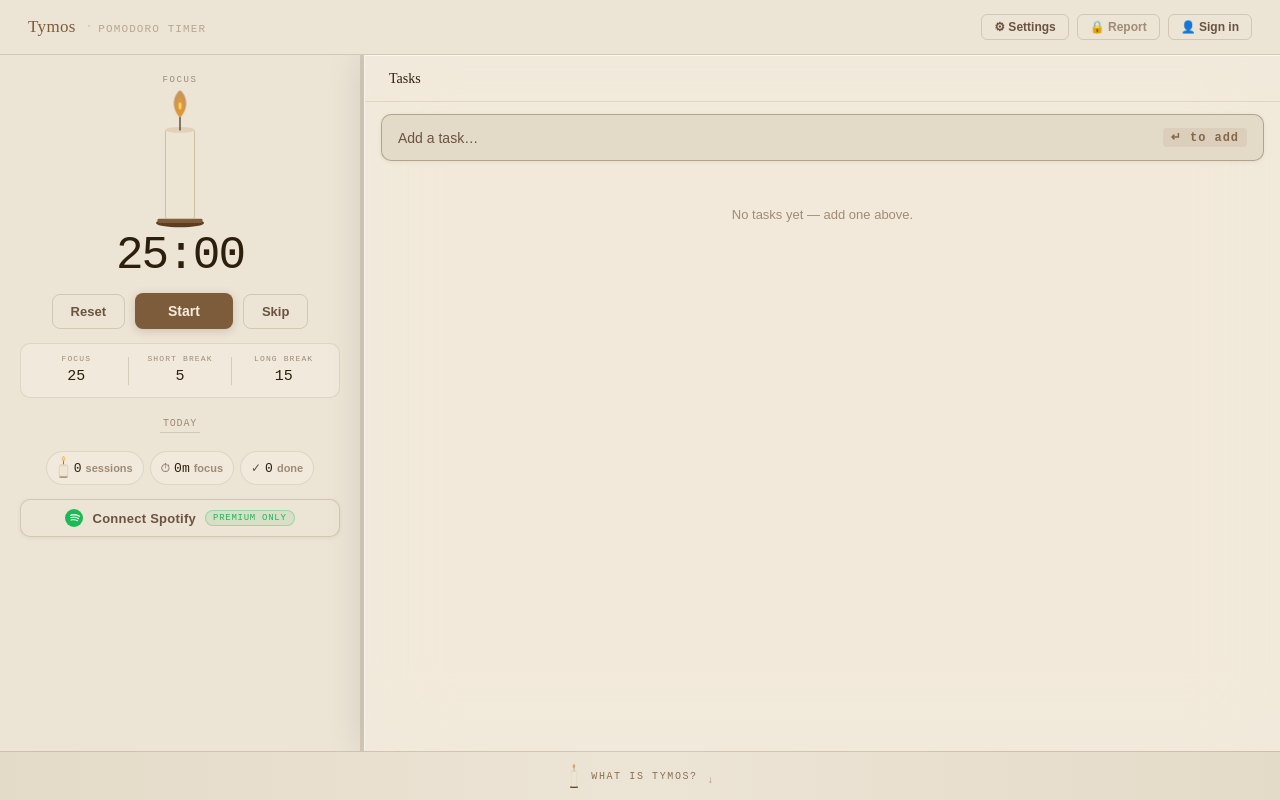
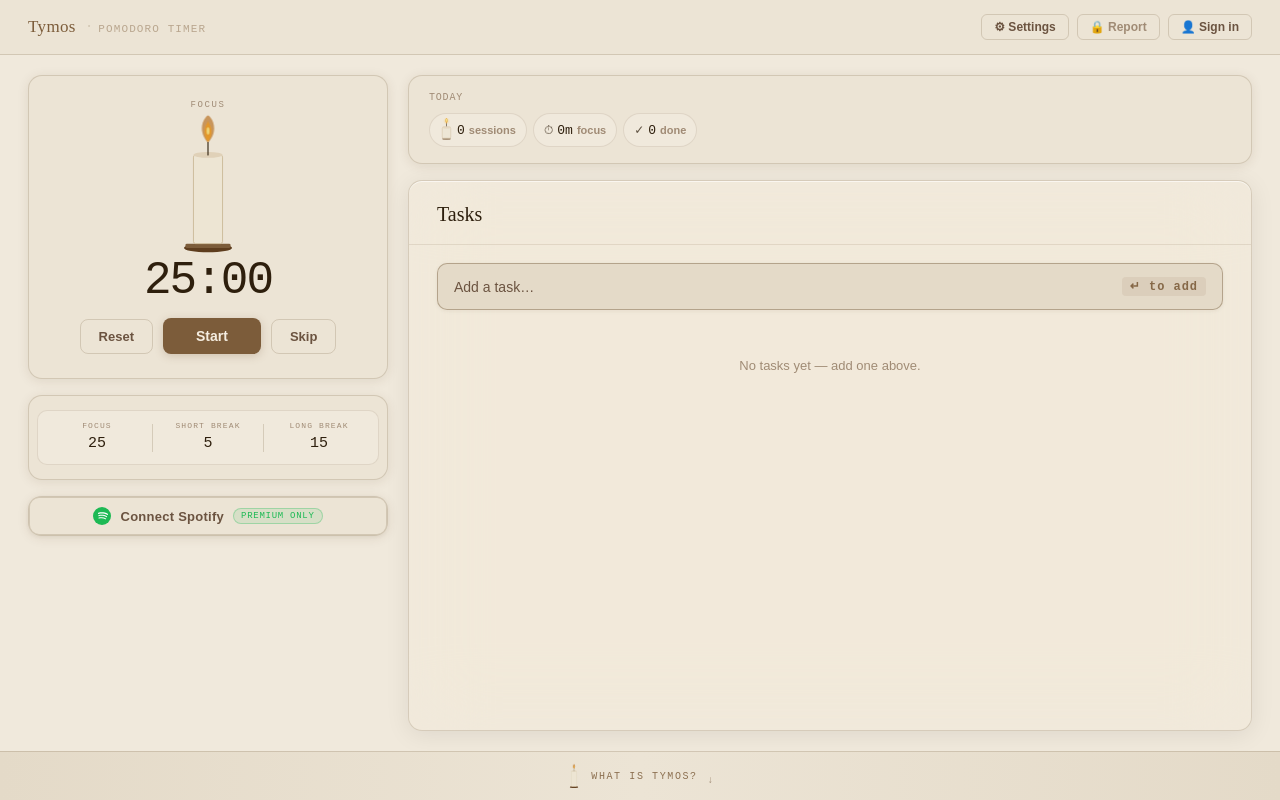
Before and after one commit to jayden2610/tymos, a plain HTML site: page index.html in a window 1280 px wide. Shown: the top 800 px of the page. Drawn offline with nearby package versions, Linux system fonts and the light colour scheme; a web font is replaced by a local one.

Commit message:
Restructure focus view into card-based two-column layout
Splits the timer panel into stacked cards (timer, durations, spotify)
in the left column, and moves the Today stats into its own card above
an enlarged Tasks card in the right column.

Co-Authored-By: Claude Sonnet 5 <noreply@anthropic.com>

```diff
--- a/index.html
+++ b/index.html
@@ -80,25 +80,47 @@ body {
 .main {
   flex: 1;
   min-height: 0;
+  min-width: 0;
   display: grid;
-  grid-template-columns: 360px 4px 1fr;
-  overflow: hidden;
-}
-
-.divider {
-  background: var(--border2);
-  position: relative;
-  cursor: col-resize;
-  user-select: none;
-  transition: background 0.15s;
-  z-index: 10;
-}
-.divider::after {
-  content: '';
-  position: absolute;
-  inset: 0 -4px;
-  cursor: col-resize;
-}
+  grid-template-columns: 360px minmax(0, 1fr);
+  gap: 20px;
+  padding: 20px 28px;
+  overflow-y: auto;
+}
+
+.divider { display: none; }
+
+.left-col {
+  display: flex;
+  flex-direction: column;
+  gap: 16px;
+}
+.right-col {
+  display: flex;
+  flex-direction: column;
+  gap: 16px;
+  min-height: 0;
+}
+
+.card {
+  background: var(--surface);
+  border: 1px solid var(--border2);
+  border-radius: 14px;
+  box-shadow: var(--shadow);
+}
+
+/* ── TODAY CARD ── */
+.today-card { padding: 16px 20px; flex-shrink: 0; }
+.today-card .stats-today-label { text-align: left; margin: 0 0 10px; }
+.today-card .stats-today-label::after { display: none; }
+.today-card .stats-row { justify-content: flex-start; }
+
+/* ── DURATIONS CARD ── */
+.durations-card {
+  display: flex;
+  padding: 14px 8px;
+}
+.durations-card .quick-time-row { width: 100%; }
 
 /* ── TIMER ── */
 .timer-panel {
@@ -106,9 +128,8 @@ body {
   flex-direction: column;
   align-items: center;
   justify-content: flex-start;
-  padding: 20px 20px;
+  padding: 24px 20px;
   gap: 14px;
-  background: var(--surface);
   overflow-y: auto;
   scrollbar-width: none;
 }
@@ -251,18 +272,19 @@ body.break-mode #candleFlame ellipse           { fill: #a8d0e0; }
 /* ── TASK PANEL ── */
 .task-panel {
   display: flex; flex-direction: column; overflow: hidden;
+  flex: 1;
+  min-height: 0;
   background: rgba(240, 233, 220, 0.55);
   backdrop-filter: blur(40px) saturate(1.4);
   -webkit-backdrop-filter: blur(40px) saturate(1.4);
-  border-left: 1px solid rgba(255,255,255,0.45);
-  box-shadow: inset 0 1px 0 rgba(255,255,255,0.6), -8px 0 32px rgba(0,0,0,0.08);
+  box-shadow: inset 0 1px 0 rgba(255,255,255,0.6), 0 4px 24px rgba(0,0,0,0.08);
 }
 .task-panel-header {
   display: flex; align-items: center; justify-content: space-between;
-  padding: 16px 24px 14px; border-bottom: 1px solid var(--border);
+  padding: 22px 28px 18px; border-bottom: 1px solid var(--border);
   background: transparent; flex-shrink: 0;
 }
-.panel-title { font-family: 'Lora', serif; font-size: 14px; font-weight: 500; color: var(--text); }
+.panel-title { font-family: 'Lora', serif; font-size: 20px; font-weight: 500; color: var(--text); }
 .add-task-btn {
   display: flex; align-items: center; gap: 6px;
   font-family: 'Nunito', sans-serif; font-size: 12px; font-weight: 600;
@@ -382,8 +404,8 @@ body.break-mode #candleFlame ellipse           { fill: #a8d0e0; }
 .qac-candle-icon { display: block; flex-shrink: 0; }
 
 .task-list {
-  flex: 1; overflow-y: auto; padding: 12px 16px;
-  display: flex; flex-direction: column; gap: 6px;
+  flex: 1; overflow-y: auto; padding: 18px 28px;
+  display: flex; flex-direction: column; gap: 8px;
 }
 .task-list::-webkit-scrollbar { width: 4px; }
 .task-list::-webkit-scrollbar-track { background: transparent; }
@@ -1523,7 +1545,8 @@ button:focus-visible, input:focus-visible, [contenteditable]:focus-visible {
 </div>
 <div id="focusView">
 <div class="main">
-  <div class="timer-panel">
+  <div class="left-col">
+  <div class="card timer-panel">
     <div class="candle-wrap">
       <div class="candle-sublabel" id="timerSub">Focus</div>
       <svg id="candleSvg" width="80" height="140" viewBox="0 0 110 190">
@@ -1548,7 +1571,37 @@ button:focus-visible, input:focus-visible, [contenteditable]:focus-visible {
       <button class="btn" onclick="skipPhase()">Skip</button>
     </div>
 
-    <!-- Quick time editor -->
+    <!-- Candle shelf — signed-in only -->
+    <div class="candle-shelf" id="candleShelf">
+      <div class="shelf-header">
+        <span class="shelf-rank-label">Candle collection</span>
+        <span class="shelf-rank-name" id="shelfRankName">Ember</span>
+      </div>
+      <div class="shelf-candles" id="shelfCandles"></div>
+      <div class="shelf-progress-row">
+        <div class="shelf-bar-wrap">
+          <div class="shelf-bar-fill" id="shelfBarFill" style="width:0%"></div>
+        </div>
+        <span class="shelf-bar-label" id="shelfBarLabel">0/4 → blue</span>
+      </div>
+    </div>
+
+    <div class="active-task-strip" id="activeTaskStrip">
+      <span style="font-size:10px;opacity:0.7;flex-shrink:0;">focusing on</span>
+      <span class="active-task-name" id="activeTaskName"></span>
+      <button onclick="clearActiveTask()" style="background:none;border:none;color:var(--accent);opacity:0.6;cursor:pointer;font-size:13px;padding:0;flex-shrink:0;" title="Clear active task">✕</button>
+    </div>
+
+    <div class="active-card-strip" id="activeCardStrip">
+      <span style="font-size:10px;opacity:0.7;flex-shrink:0;">card</span>
+      <span class="active-card-strip-name" id="activeCardStripName"></span>
+      <button onclick="clearActiveCard()" style="background:none;border:none;color:var(--accent2);opacity:0.6;cursor:pointer;font-size:13px;padding:0;flex-shrink:0;" title="Clear active card">✕</button>
+    </div>
+
+  </div>
+
+  <!-- Quick time editor -->
+  <div class="card durations-card">
     <div class="quick-time-row" title="Edit durations — changes apply when timer is not running">
       <div class="qte-group">
         <span class="qte-label">Focus</span>
@@ -1568,67 +1621,10 @@ button:focus-visible, input:focus-visible, [contenteditable]:focus-visible {
                onchange="quickTimeSave()" oninput="quickTimeSave()">
       </div>
     </div>
-
-    <span class="stats-today-label">Today</span>
-    <div class="stats-row">
-      <div class="stat-pill">
-        <span class="stat-pill-icon">
-          <svg width="13" height="22" viewBox="0 0 20 36" fill="none" xmlns="http://www.w3.org/2000/svg">
-            <defs><radialGradient id="glowStat" cx="50%" cy="50%" r="50%"><stop offset="0%" stop-color="#f0c040" stop-opacity="0.5"/><stop offset="100%" stop-color="#f0c040" stop-opacity="0"/></radialGradient></defs>
-            <ellipse cx="10" cy="34.5" rx="6" ry="1.5" fill="#5e3d1e" opacity="0.5"/>
-            <rect x="3" y="33" width="14" height="2" rx="1" fill="#7c5c3a"/>
-            <rect x="3" y="15" width="14" height="18" rx="2" fill="#ede5d3" stroke="#c4b08a" stroke-width="0.8"/>
-            <ellipse cx="10" cy="15" rx="7" ry="2" fill="#e0d1b8"/>
-            <line x1="10" y1="13" x2="10" y2="9" stroke="#2a1a08" stroke-width="1.2" stroke-linecap="round"/>
-            <ellipse cx="10" cy="5" rx="6" ry="6" fill="url(#glowStat)"/>
-            <path d="M10,9 C7.5,6 7.5,2 10,-0.5 C12.5,2 12.5,6 10,9Z" fill="#e28a0c"/>
-            <ellipse cx="10" cy="3.5" rx="1.3" ry="2.8" fill="#f5e070" opacity="0.95"/>
-          </svg>
-        </span>
-        <span class="stat-val" id="statSessions">0</span>
-        <span class="stat-lbl">sessions</span>
-      </div>
-      <div class="stat-pill">
-        <span class="stat-pill-icon">⏱</span>
-        <span class="stat-val" id="statTime">0m</span>
-        <span class="stat-lbl">focus</span>
-      </div>
-      <div class="stat-pill">
-        <span class="stat-pill-icon">✓</span>
-        <span class="stat-val" id="statTasks">0</span>
-        <span class="stat-lbl">done</span>
-      </div>
-    </div>
-
-    <!-- Candle shelf — signed-in only -->
-    <div class="candle-shelf" id="candleShelf">
-      <div class="shelf-header">
-        <span class="shelf-rank-label">Candle collection</span>
-        <span class="shelf-rank-name" id="shelfRankName">Ember</span>
-      </div>
-      <div class="shelf-candles" id="shelfCandles"></div>
-      <div class="shelf-progress-row">
-        <div class="shelf-bar-wrap">
-          <div class="shelf-bar-fill" id="shelfBarFill" style="width:0%"></div>
-        </div>
-        <span class="shelf-bar-label" id="shelfBarLabel">0/4 → blue</span>
-      </div>
-    </div>
-
-    <div class="active-task-strip" id="activeTaskStrip">
-      <span style="font-size:10px;opacity:0.7;flex-shrink:0;">focusing on</span>
-      <span class="active-task-name" id="activeTaskName"></span>
-      <button onclick="clearActiveTask()" style="background:none;border:none;color:var(--accent);opacity:0.6;cursor:pointer;font-size:13px;padding:0;flex-shrink:0;" title="Clear active task">✕</button>
-    </div>
-
-    <div class="active-card-strip" id="activeCardStrip">
-      <span style="font-size:10px;opacity:0.7;flex-shrink:0;">card</span>
-      <span class="active-card-strip-name" id="activeCardStripName"></span>
-      <button onclick="clearActiveCard()" style="background:none;border:none;color:var(--accent2);opacity:0.6;cursor:pointer;font-size:13px;padding:0;flex-shrink:0;" title="Clear active card">✕</button>
-    </div>
-
-    <!-- Spotify Player -->
-    <div class="spotify-bar" id="spotifyBar">
+  </div>
+
+  <!-- Spotify Player -->
+  <div class="card spotify-bar" id="spotifyBar">
       <!-- Connect state -->
       <button class="spotify-connect" id="spotifyConnectBtn" onclick="spotifyLogin()">
         <svg class="spotify-logo" viewBox="0 0 24 24" fill="none" xmlns="http://www.w3.org/2000/svg">
@@ -1668,19 +1664,52 @@ button:focus-visible, input:focus-visible, [contenteditable]:focus-visible {
           <button class="sp-disconnect" onclick="spDisconnect()">Disconnect</button>
         </div>
       </div>
-    </div>
   </div>
-
-  <div class="divider" id="resizeHandle"></div>
-
-  <div class="task-panel">
-    <div class="task-panel-header">
-      <span class="panel-title">Tasks</span>
-    </div>
-    <div class="task-list" id="taskList">
-      <!-- quick-add row injected by renderQuickAdd() -->
-    </div>
-  </div>
+  </div><!-- /left-col -->
+
+  <div class="right-col">
+    <div class="card today-card">
+      <span class="stats-today-label">Today</span>
+      <div class="stats-row">
+        <div class="stat-pill">
+          <span class="stat-pill-icon">
+            <svg width="13" height="22" viewBox="0 0 20 36" fill="none" xmlns="http://www.w3.org/2000/svg">
+              <defs><radialGradient id="glowStat" cx="50%" cy="50%" r="50%"><stop offset="0%" stop-color="#f0c040" stop-opacity="0.5"/><stop offset="100%" stop-color="#f0c040" stop-opacity="0"/></radialGradient></defs>
+              <ellipse cx="10" cy="34.5" rx="6" ry="1.5" fill="#5e3d1e" opacity="0.5"/>
+              <rect x="3" y="33" width="14" height="2" rx="1" fill="#7c5c3a"/>
+              <rect x="3" y="15" width="14" height="18" rx="2" fill="#ede5d3" stroke="#c4b08a" stroke-width="0.8"/>
+              <ellipse cx="10" cy="15" rx="7" ry="2" fill="#e0d1b8"/>
+              <line x1="10" y1="13" x2="10" y2="9" stroke="#2a1a08" stroke-width="1.2" stroke-linecap="round"/>
+              <ellipse cx="10" cy="5" rx="6" ry="6" fill="url(#glowStat)"/>
+              <path d="M10,9 C7.5,6 7.5,2 10,-0.5 C12.5,2 12.5,6 10,9Z" fill="#e28a0c"/>
+              <ellipse cx="10" cy="3.5" rx="1.3" ry="2.8" fill="#f5e070" opacity="0.95"/>
+            </svg>
+          </span>
+          <span class="stat-val" id="statSessions">0</span>
+          <span class="stat-lbl">sessions</span>
+        </div>
+        <div class="stat-pill">
+          <span class="stat-pill-icon">⏱</span>
+          <span class="stat-val" id="statTime">0m</span>
+          <span class="stat-lbl">focus</span>
+        </div>
+        <div class="stat-pill">
+          <span class="stat-pill-icon">✓</span>
+          <span class="stat-val" id="statTasks">0</span>
+          <span class="stat-lbl">done</span>
+        </div>
+      </div>
+    </div>
+
+    <div class="card task-panel">
+      <div class="task-panel-header">
+        <span class="panel-title">Tasks</span>
+      </div>
+      <div class="task-list" id="taskList">
+        <!-- quick-add row injected by renderQuickAdd() -->
+      </div>
+    </div>
+  </div><!-- /right-col -->
 </div>
 </div><!-- /#focusView -->
 
```
